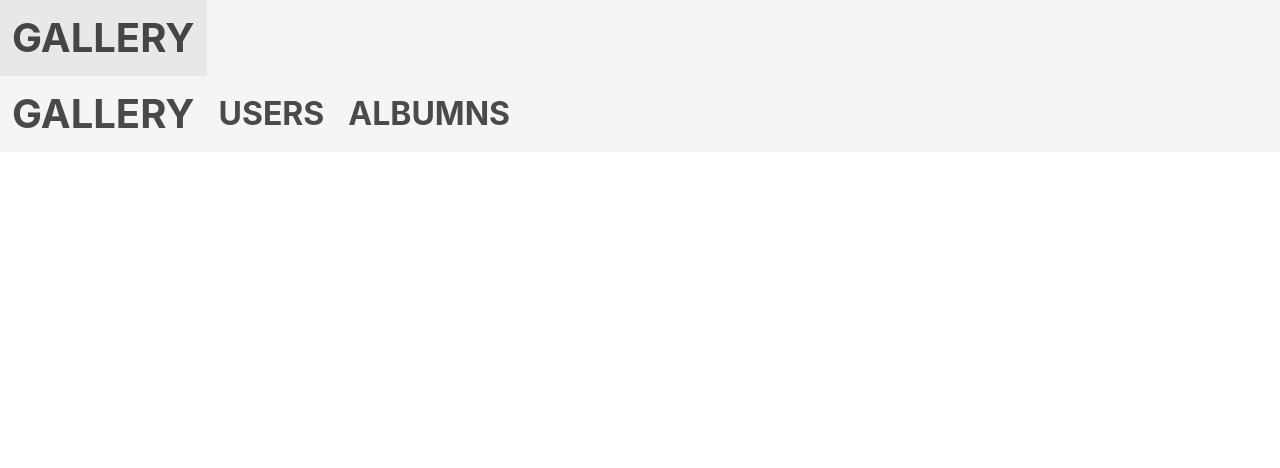
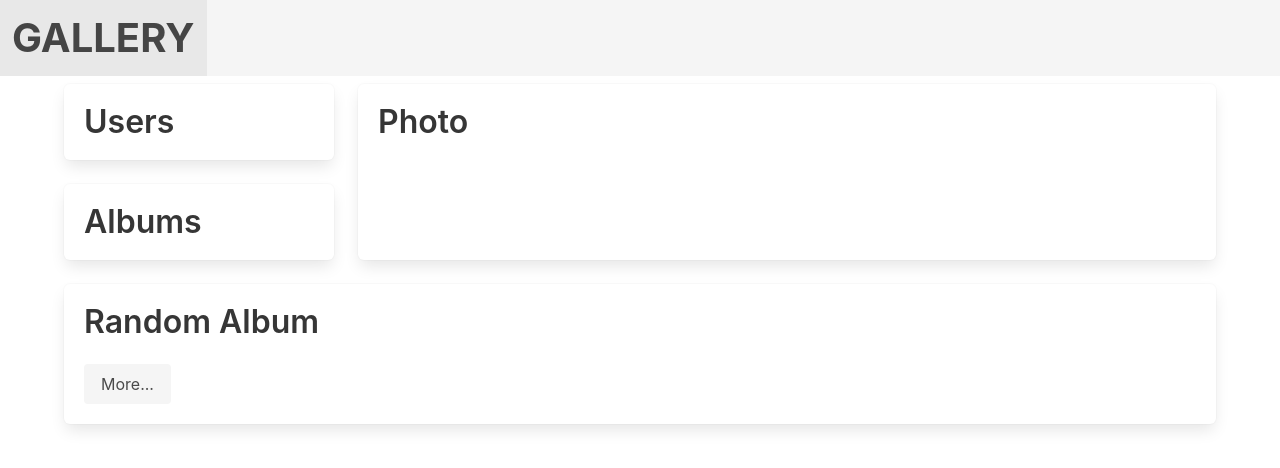
Before and after one commit to monjaworowska/gallery, a React (Create React App) app: page / in a window 1280 px wide. Shown: the top 468 px of the page. Built offline with nearby package versions, Linux system fonts and the light colour scheme.

Commit message:
Main page view done

```diff
--- a/src/App.js
+++ b/src/App.js
@@ -1,4 +1,4 @@
-import { BrowserRouter, Switch } from "react-router-dom";
+import { BrowserRouter, Switch, NavLink } from "react-router-dom";
 
 import MainNav from "./component/MainNav";
 import Nav from "./component/Nav";
@@ -6,8 +6,30 @@ import Nav from "./component/Nav";
 const App = () => (
   <BrowserRouter>
     <MainNav />
-    <Nav />
-    <div className="container">
+    <div className="container mt-2">
+      <div className="tile is-ancestor">
+        <div className="tile is-3 is-vertical is-parent">
+          <NavLink to="/users" className="tile is-child box">
+            <p className="title">Users</p>
+          </NavLink>
+          <NavLink to="albumns" className="tile is-child box">
+            <p className="title">Albums</p>
+          </NavLink>
+        </div>
+        <div className="tile is-parent">
+          <NavLink to="/" className="tile is-child box">
+            <p className="title">Photo</p>
+          </NavLink>
+        </div>
+      </div>
+      <div className="tile is-ancestor">
+        <div className="tile is-parent">
+          <div className="tile is-child box">
+            <p className="title">Random Album</p>
+            <button className="button is-light">More...</button>
+          </div>
+        </div>
+      </div>
       <Switch></Switch>
     </div>
   </BrowserRouter>
--- a/src/component/MainNav.js
+++ b/src/component/MainNav.js
@@ -4,7 +4,7 @@ const MainNav = () => {
   return (
     <nav className="navbar is-light">
       <div className="navbar-brand">
-        <MenuItem url="/gallery" text="Gallery" size="is-size-2-desktop" />
+        <MenuItem url="/gallery" text="Gallery" size="is-size-2" />
       </div>
     </nav>
   );
--- a/src/component/Nav.js
+++ b/src/component/Nav.js
@@ -7,7 +7,11 @@ const Nav = () => {
   return (
     <nav className="navbar is-light mb-3">
       <div className="navbar-brand">
-        <MenuItem url="/" text="Gallery" size="is-size-2-desktop"></MenuItem>
+        <MenuItem
+          url="/gallery"
+          text="Gallery"
+          size="is-size-2-desktop"
+        ></MenuItem>
         <div
           className={cx("navbar-burger", isActive ? "is-active" : null)}
           onClick={() => toggleIsActive(!isActive)}
```
